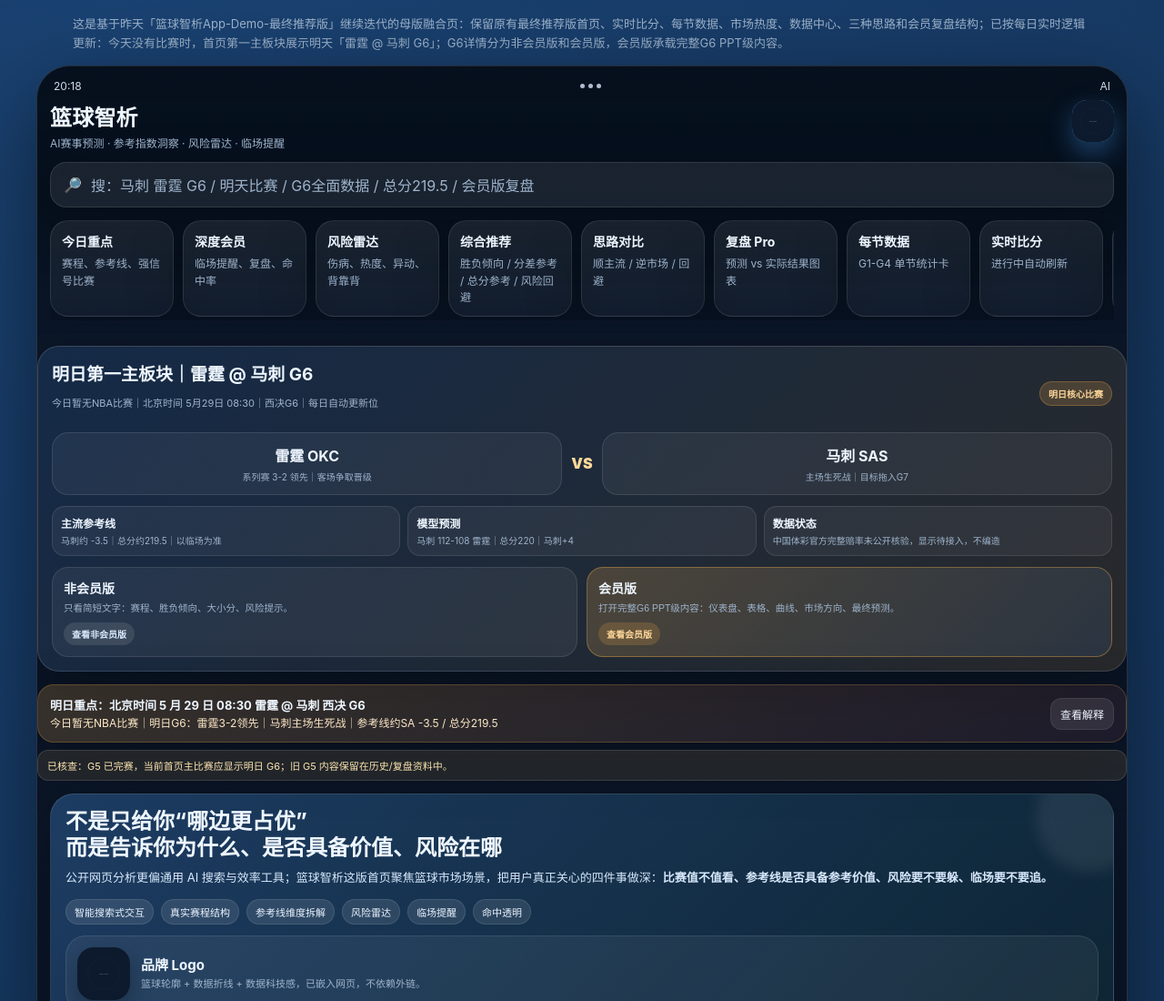
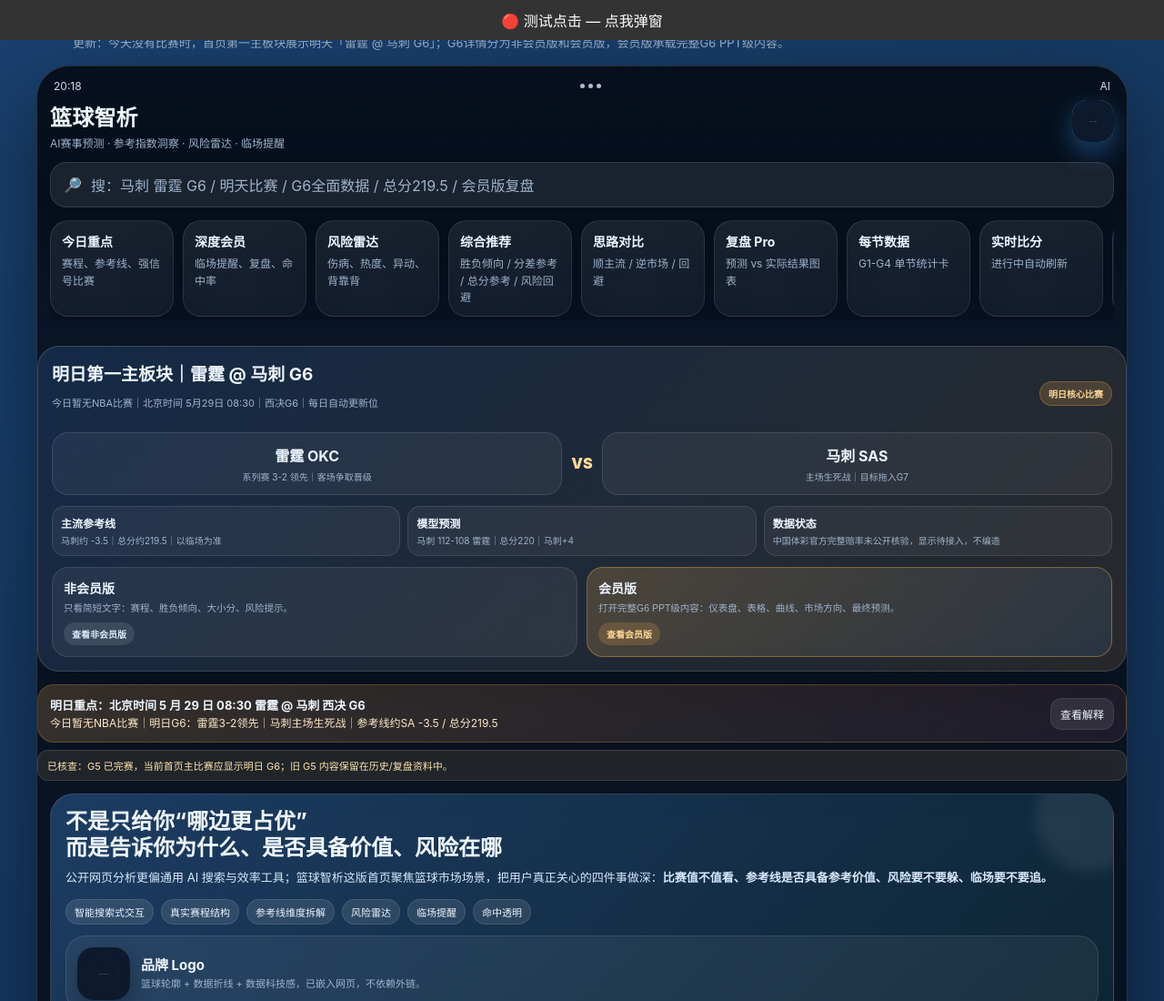
Before and after one commit to thekingmelo/basketball-zhi-analysis, a plain HTML site: page index.html in a window 1280 px wide. Shown: the top 1100 px of the page at 91% size. Drawn offline with Linux system fonts and the light colour scheme.

Commit message:
Debug: add click test alert bar at top

```diff
--- a/index.html
+++ b/index.html
@@ -113,6 +113,11 @@ pre{margin:0;white-space:pre-wrap;word-break:break-word;font-size:11px;line-heig
 </style>
 </head>
 <body>
+<div style="text-align:center;padding:10px;background:#333;color:#fff;cursor:pointer;position:fixed;top:0;left:0;right:0;z-index:99999"
+     onclick="alert('CLICK WORKS!');event.stopPropagation()">
+  🔴 测试点击 — 点我弹窗
+</div>
+
 <div class="wrap">
   <div class="pageHint">这是基于昨天「篮球智析App-Demo-最终推荐版」继续迭代的母版融合页：保留原有最终推荐版首页、实时比分、每节数据、市场热度、数据中心、三种思路和会员复盘结构；已按每日实时逻辑更新：今天没有比赛时，首页第一主板块展示明天「雷霆 @ 马刺 G6」；G6详情分为非会员版和会员版，会员版承载完整G6 PPT级内容。</div>
   <div class="shell" id="appShell">
```
